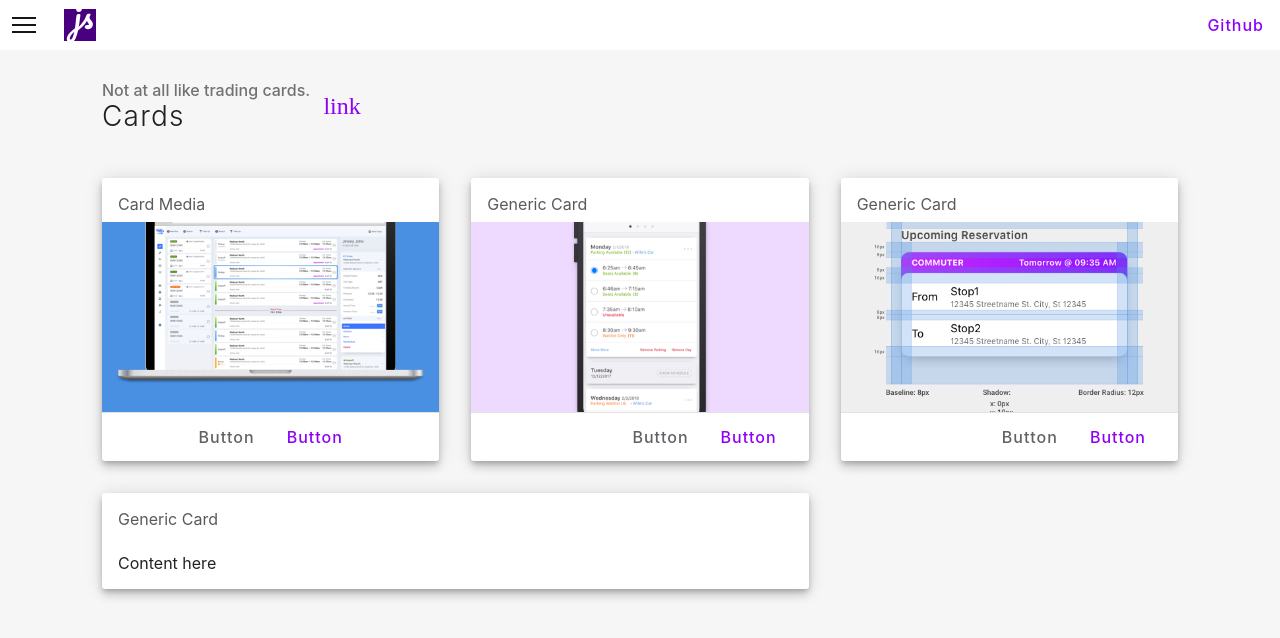
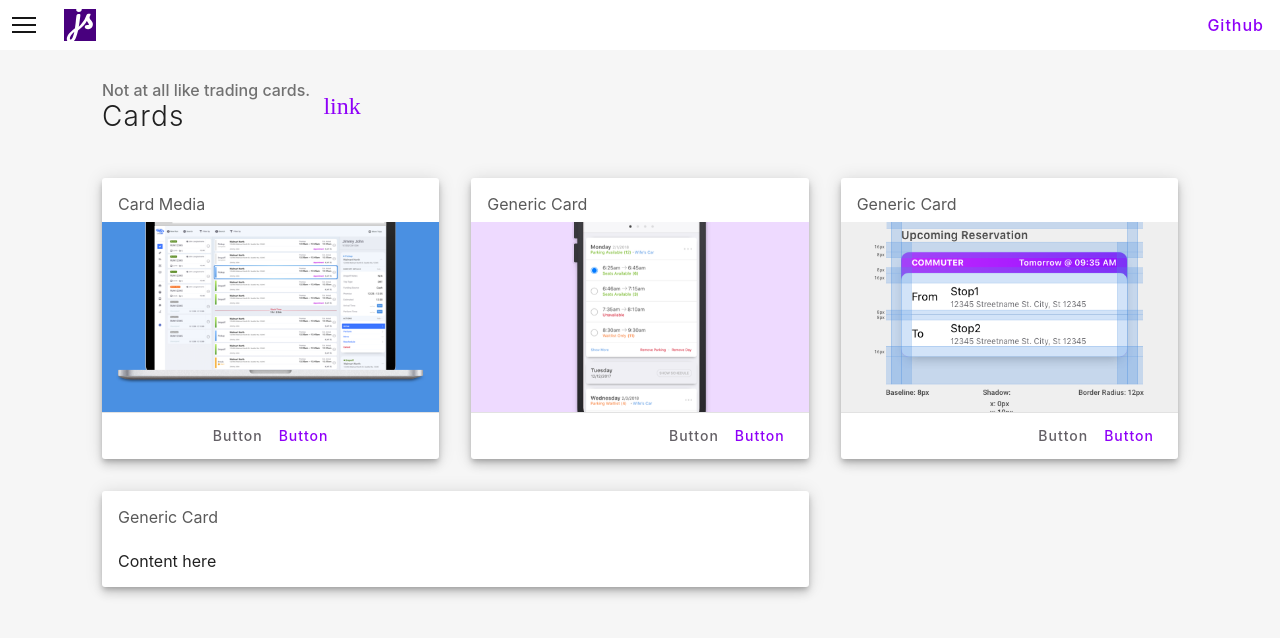
Before and after one commit to strizich/sdui, a Vue app: page /components/cards in a window 1280 px wide. Shown: the top 638 px of the page. Built offline with nearby package versions, Linux system fonts and the light colour scheme.

Commit message:
Add missing dependencies

```diff
--- a/src/components/CardDemo.vue
+++ b/src/components/CardDemo.vue
@@ -14,8 +14,8 @@
                 <img src="/img/Dispatching.png" alt="place-puppy.com"/>
               </sd-card-media>
               <sd-card-footer align="center">
-                <sd-button flat theme="default">Button</sd-button>
-                <sd-button flat>Button</sd-button>
+                <sd-button flat theme="default" size="sm">Button</sd-button>
+                <sd-button flat size="sm">Button</sd-button>
               </sd-card-footer>
             </sd-card>
           </sd-col>
@@ -26,8 +26,8 @@
                 <img src="/img/Reservations.png" alt="place-puppy.com"/>
               </sd-card-media>
               <sd-card-footer align="flex-end">
-                <sd-button flat theme="default">Button</sd-button>
-                <sd-button flat>Button</sd-button>
+                <sd-button flat theme="default" size="sm">Button</sd-button>
+                <sd-button flat size="sm">Button</sd-button>
               </sd-card-footer>
             </sd-card>
           </sd-col>
@@ -38,8 +38,8 @@
                 <img src="/img/StyleGuide.png" alt="place-puppy.com"/>
               </sd-card-media>
               <sd-card-footer align="flex-end">
-                <sd-button flat theme="default">Button</sd-button>
-                <sd-button flat>Button</sd-button>
+                <sd-button flat theme="default" size="sm">Button</sd-button>
+                <sd-button flat size="sm">Button</sd-button>
               </sd-card-footer>
             </sd-card>
           </sd-col>
--- a/src/components/TheSidebar.vue
+++ b/src/components/TheSidebar.vue
@@ -11,6 +11,7 @@
         <sd-nav-link to="/components/form-controls#input" secondary>Input</sd-nav-link>
         <sd-nav-link to="/components/form-controls#checkbox" secondary>Checkbox</sd-nav-link>
         <sd-nav-link to="/components/form-controls#switch" secondary>Switch</sd-nav-link>
+        <sd-nav-link to="/components/form-controls#radio" secondary>Radio</sd-nav-link>
         <sd-nav-link to="/components/slider">Slider</sd-nav-link>
         <sd-nav-link to="/components/icons">Icons</sd-nav-link>
         <sd-nav-link to="/components/dialog">Dialog</sd-nav-link>
--- a/src/views/DemoButton.vue
+++ b/src/views/DemoButton.vue
@@ -99,10 +99,10 @@
 
 <script>
 import { reactive, toRefs } from 'vue'
-import { SdContainer, SdRow, SdCol, SdFieldset, SdRadio, SdButton, SdCheckbox } from '@/library'
+import { SdIcon, SdContainer, SdRow, SdCol, SdFieldset, SdRadio, SdButton, SdCheckbox } from '@/library'
 import SectionHeader from '@/components/SectionHeader'
 export default {
-  components: { SectionHeader, SdContainer, SdRow, SdCol, SdFieldset, SdRadio, SdButton, SdCheckbox },
+  components: { SdIcon, SectionHeader, SdContainer, SdRow, SdCol, SdFieldset, SdRadio, SdButton, SdCheckbox },
   setup () {
     const state = reactive({
       selectedSize: 'md',
--- a/src/views/DemoForm.vue
+++ b/src/views/DemoForm.vue
@@ -3,6 +3,7 @@
     <form-control-demo id="input"/>
     <checkbox-demo id="checkbox"/>
     <switch-demo id="switch"/>
+    <radio-demo id="radio" />
   </div>
 </template>
 
@@ -10,8 +11,9 @@
 import FormControlDemo from '@/components/FormControlDemo'
 import CheckboxDemo from '@/components/CheckboxDemo'
 import SwitchDemo from '@/components/SwitchDemo'
+import RadioDemo from '@/components/RadioDemo'
 export default {
-  components: { FormControlDemo, CheckboxDemo, SwitchDemo }
+  components: { FormControlDemo, CheckboxDemo, SwitchDemo, RadioDemo }
 }
 </script>
 
```
